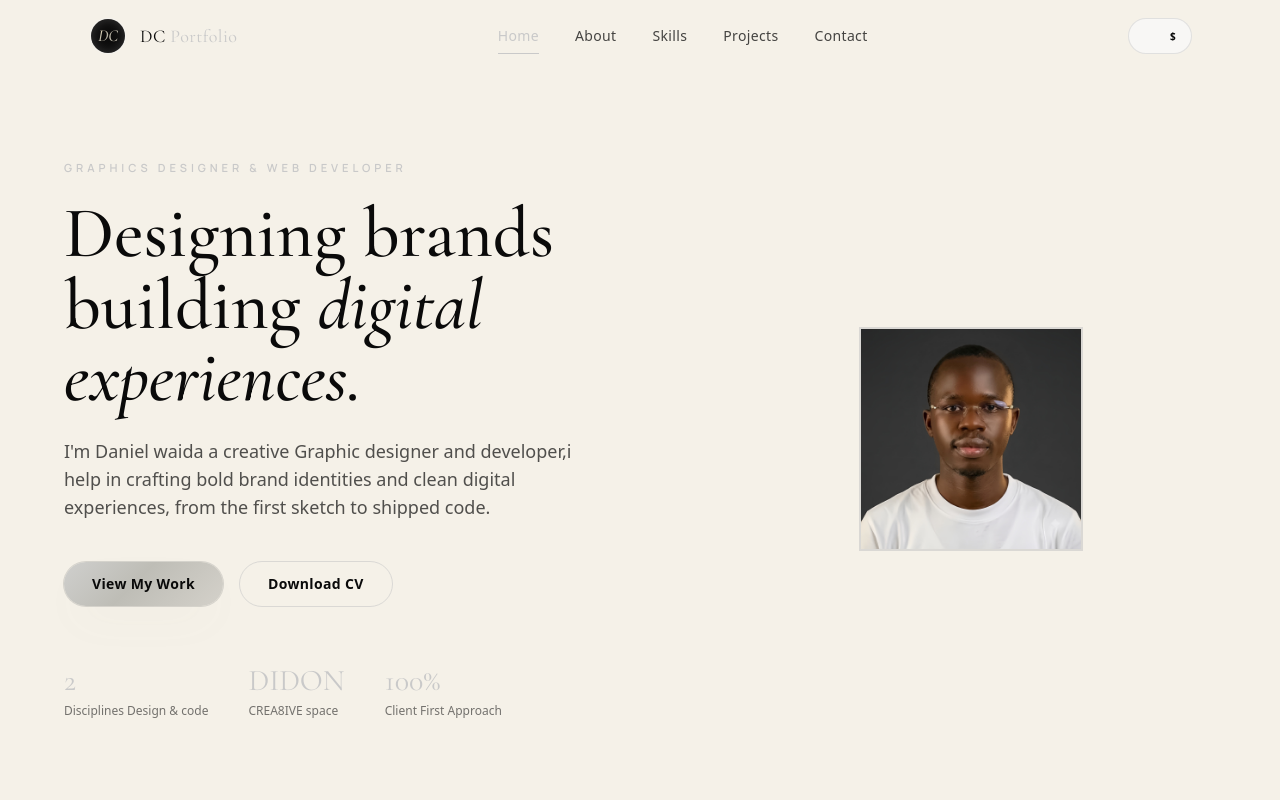
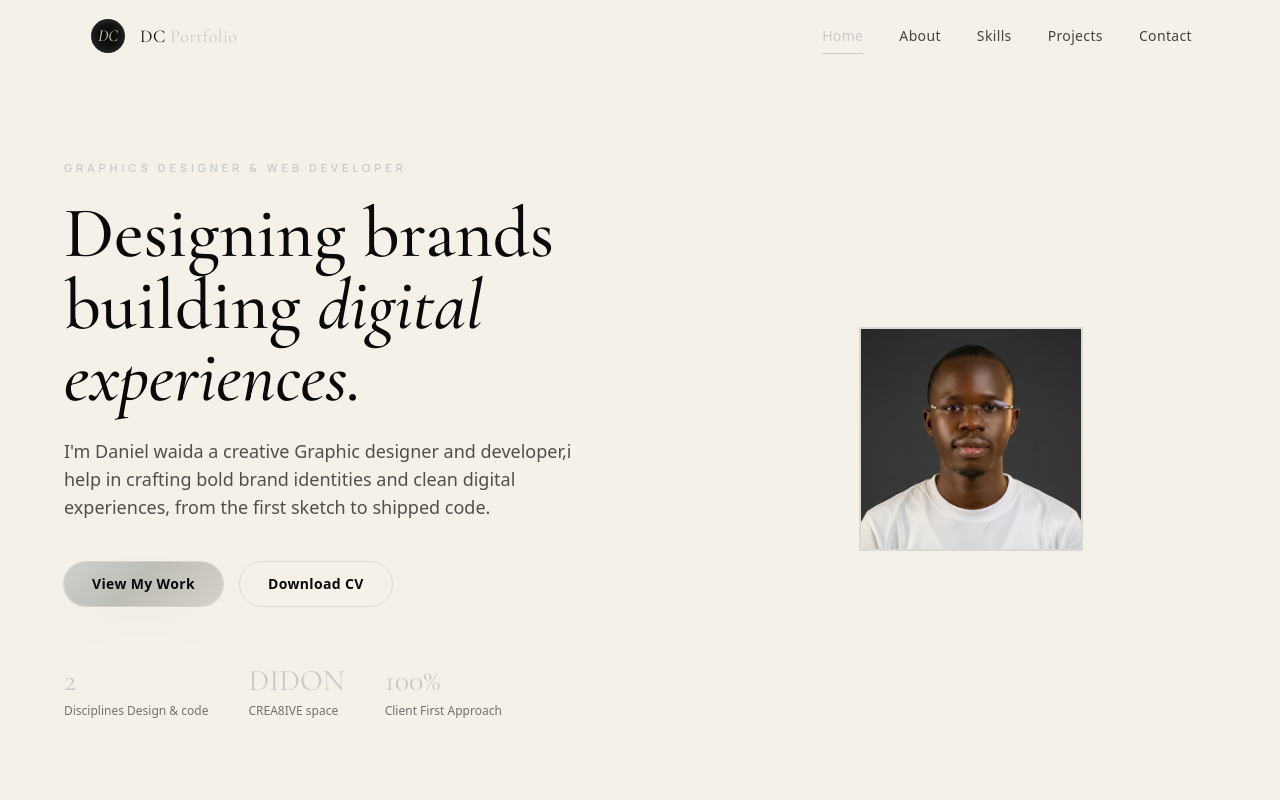
Before and after one commit to waididon4-oss/Dc-portfolio, a React (Vite) app: page / in a window 1280 px wide. Shown: the top 800 px of the page. Built offline with nearby package versions, Linux system fonts and the light colour scheme.

Commit message:
remove theme toggle permanently.

```diff
--- a/src/components/Navbar.jsx
+++ b/src/components/Navbar.jsx
@@ -2,7 +2,6 @@ import { useEffect, useState } from 'react'
 import { NavLink } from 'react-router-dom'
 import { AnimatePresence, motion } from 'framer-motion'
 import Logo from './Logo.jsx'
-import ThemeToggle from './ThemeToggle.jsx'
 
 const links = [
   { to: '/', label: 'Home' },
@@ -74,12 +73,7 @@ export default function Navbar() {
           ))}
         </div>
 
-        <div className="hidden md:flex items-center gap-4">
-          <ThemeToggle />
-        </div>
-
         <div className="flex items-center gap-3 md:hidden">
-          <ThemeToggle />
           <button
             onClick={() => setOpen(true)}
             aria-label="Open menu"
```
